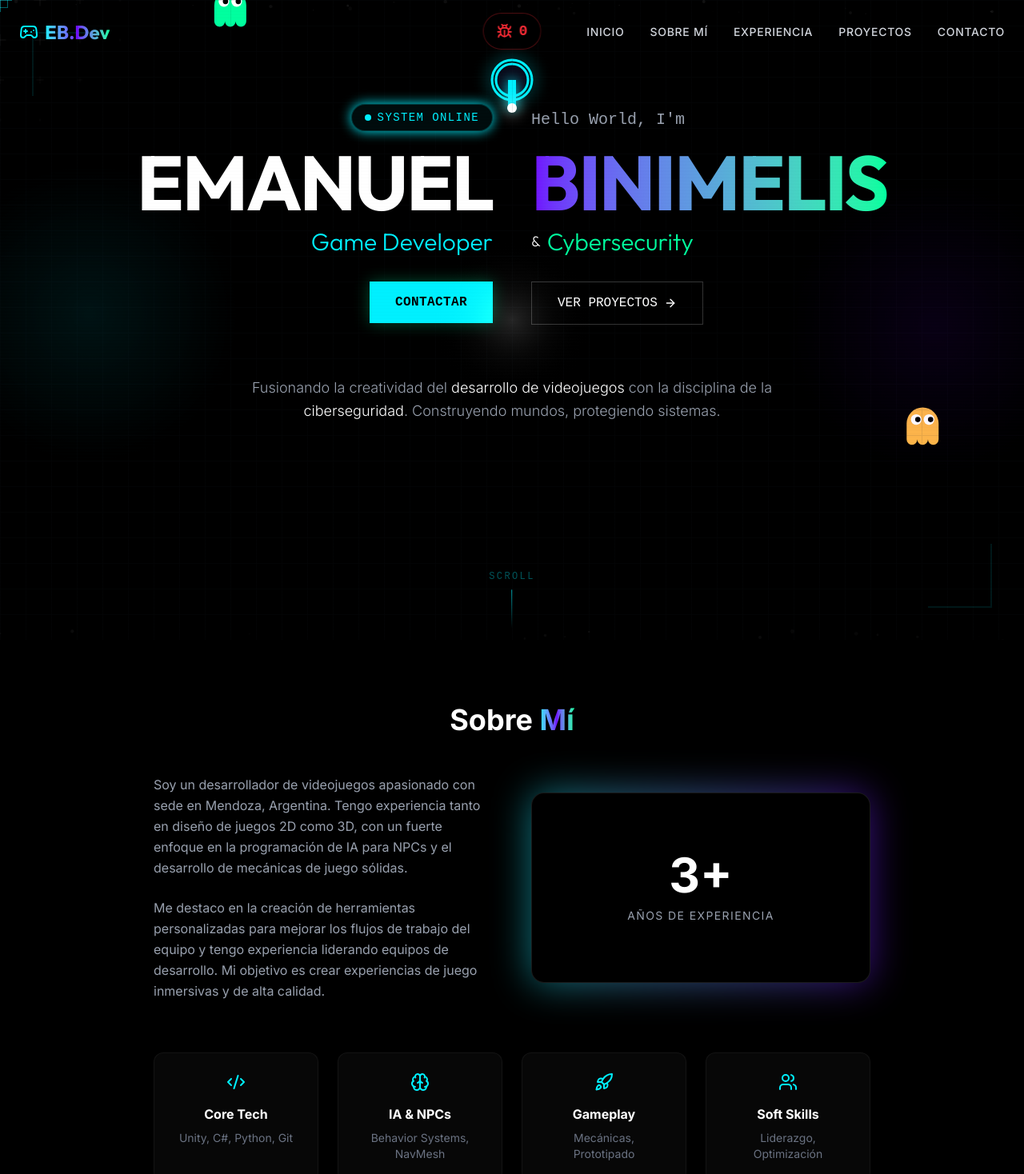
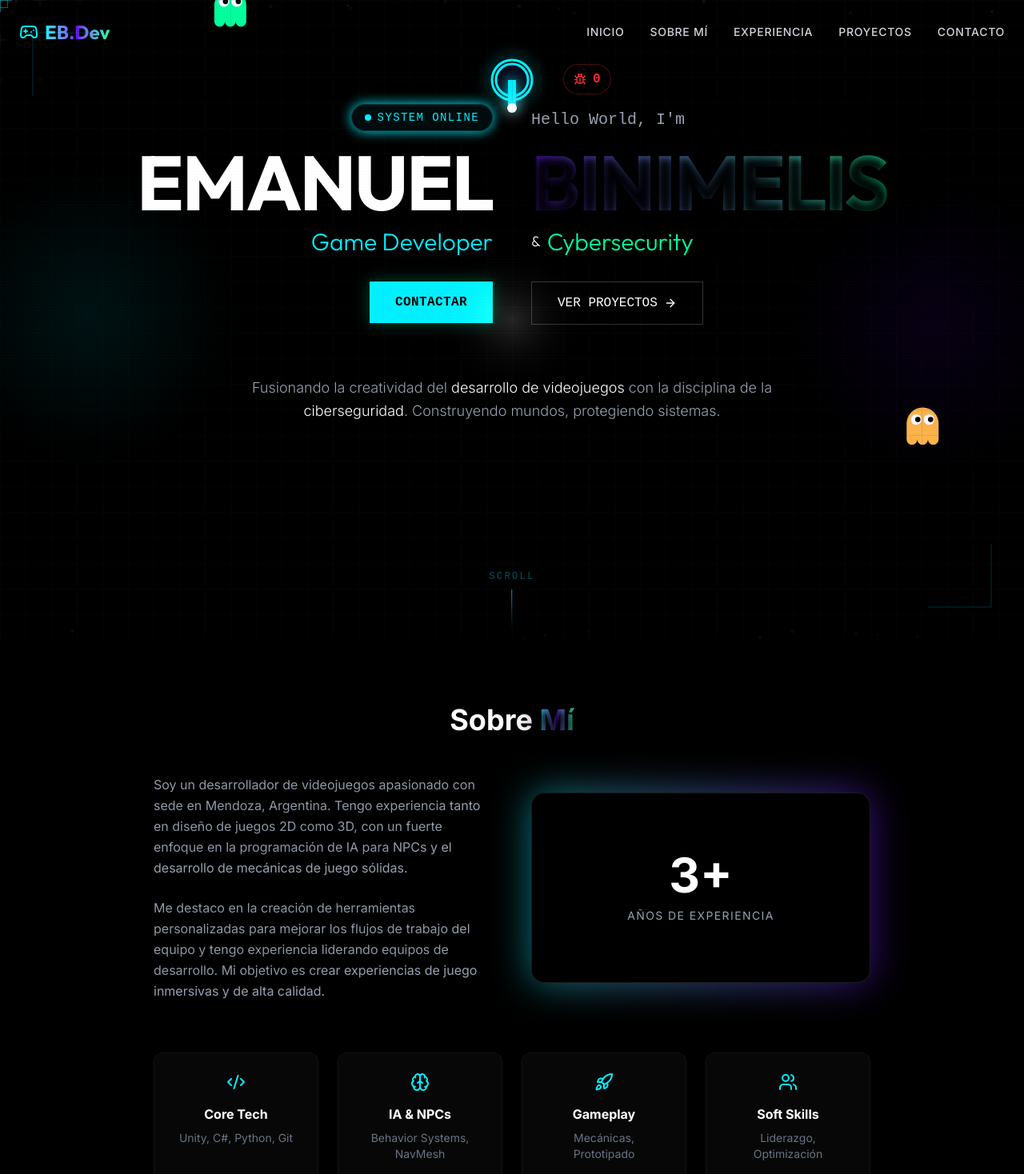
Before and after one commit to EmaBilibili/My-Portfolio, a React (Vite) app: page / in a window 1280 px wide. Shown: the top 1468 px of the page at 80% size. Built offline with nearby package versions, Linux system fonts and the light colour scheme.

Commit message:
Style: Add text shadows for readability, reposition kill counter

```diff
--- a/src/components/About.jsx
+++ b/src/components/About.jsx
@@ -19,12 +19,12 @@ const About = () => {
                     transition={{ duration: 0.6 }}
                     className="max-w-4xl mx-auto"
                 >
-                    <h2 className="text-4xl font-bold mb-12 text-center">
+                    <h2 className="text-4xl font-bold mb-12 text-center heading-readable">
                         Sobre <span className="text-gradient">Mí</span>
                     </h2>
 
                     <div className="grid md:grid-cols-2 gap-12 items-center mb-16">
-                        <div className="space-y-6 text-gray-400 leading-relaxed">
+                        <div className="space-y-6 text-gray-400 leading-relaxed text-readable">
                             <p>
                                 Soy un desarrollador de videojuegos apasionado con sede en Mendoza, Argentina. Tengo experiencia tanto en diseño de juegos 2D como 3D, con un fuerte enfoque en la programación de IA para NPCs y el desarrollo de mecánicas de juego sólidas.
                             </p>
--- a/src/components/Experience.jsx
+++ b/src/components/Experience.jsx
@@ -16,7 +16,7 @@ const Experience = () => {
                     initial={{ opacity: 0, y: 20 }}
                     whileInView={{ opacity: 1, y: 0 }}
                     viewport={{ once: true }}
-                    className="text-4xl md:text-5xl font-bold mb-16 text-center font-heading"
+                    className="text-4xl md:text-5xl font-bold mb-16 text-center font-heading heading-readable"
                 >
                     Experiencia <span className="text-gradient">Profesional</span>
                 </motion.h2>
--- a/src/components/Hero.jsx
+++ b/src/components/Hero.jsx
@@ -43,7 +43,7 @@ const Hero = () => {
                         </h2>
 
                         {/* Description */}
-                        <p className="text-gray-400 text-base leading-relaxed font-light max-w-md">
+                        <p className="text-gray-400 text-sm sm:text-base max-w-md text-center text-readable leading-relaxed font-light">
                             Fusionando la creatividad del <span className="text-white">desarrollo de videojuegos</span> con la disciplina de la <span className="text-white">ciberseguridad</span>. Construyendo mundos, protegiendo sistemas.
                         </p>
 
@@ -102,7 +102,7 @@ const Hero = () => {
                                 Hello World, I'm
                             </h2>
 
-                            <h1 className="text-7xl lg:text-8xl font-heading font-bold tracking-tight text-transparent bg-clip-text bg-gradient-to-r from-secondary to-accent mb-2">
+                            <h1 className="text-7xl lg:text-8xl font-heading font-bold tracking-tight text-transparent bg-clip-text bg-gradient-to-r from-secondary to-accent mb-2 heading-readable">
                                 BINIMELIS
                             </h1>
 
--- a/src/components/TurretDefense.jsx
+++ b/src/components/TurretDefense.jsx
@@ -198,10 +198,10 @@ const TurretDefense = () => {
 
     return (
         <>
-            {/* Kill Counter UI */}
-            <div className="fixed top-4 left-1/2 -translate-x-1/2 z-[60] flex items-center gap-2 bg-black/50 backdrop-blur-sm px-4 py-2 rounded-full border border-red-500/30">
-                <Bug className="w-5 h-5 text-red-500" />
-                <span className="text-red-500 font-mono font-bold text-lg">{killCount}</span>
+            {/* Kill Counter UI - positioned to the right of turret */}
+            <div className="fixed top-20 left-1/2 ml-16 z-[60] flex items-center gap-2 bg-black/70 backdrop-blur-sm px-3 py-1.5 rounded-full border border-red-500/30">
+                <Bug className="w-4 h-4 text-red-500" />
+                <span className="text-red-500 font-mono font-bold">{killCount}</span>
             </div>
 
             {/* Turret Canvas */}
--- a/src/index.css
+++ b/src/index.css
@@ -48,6 +48,15 @@
 
   .glass-card {
     @apply bg-[#080808]/95 backdrop-blur-xl border border-white/5 transition-all duration-300;
+  }
+
+  /* Text readability enhancement for content over animated backgrounds */
+  .text-readable {
+    text-shadow: 0 0 20px rgba(0, 0, 0, 0.9), 0 0 40px rgba(0, 0, 0, 0.7), 0 2px 4px rgba(0, 0, 0, 0.8);
+  }
+
+  .heading-readable {
+    text-shadow: 0 0 30px rgba(0, 0, 0, 1), 0 0 60px rgba(0, 0, 0, 0.8), 0 4px 8px rgba(0, 0, 0, 0.9);
   }
 
   .tech-border {
```
